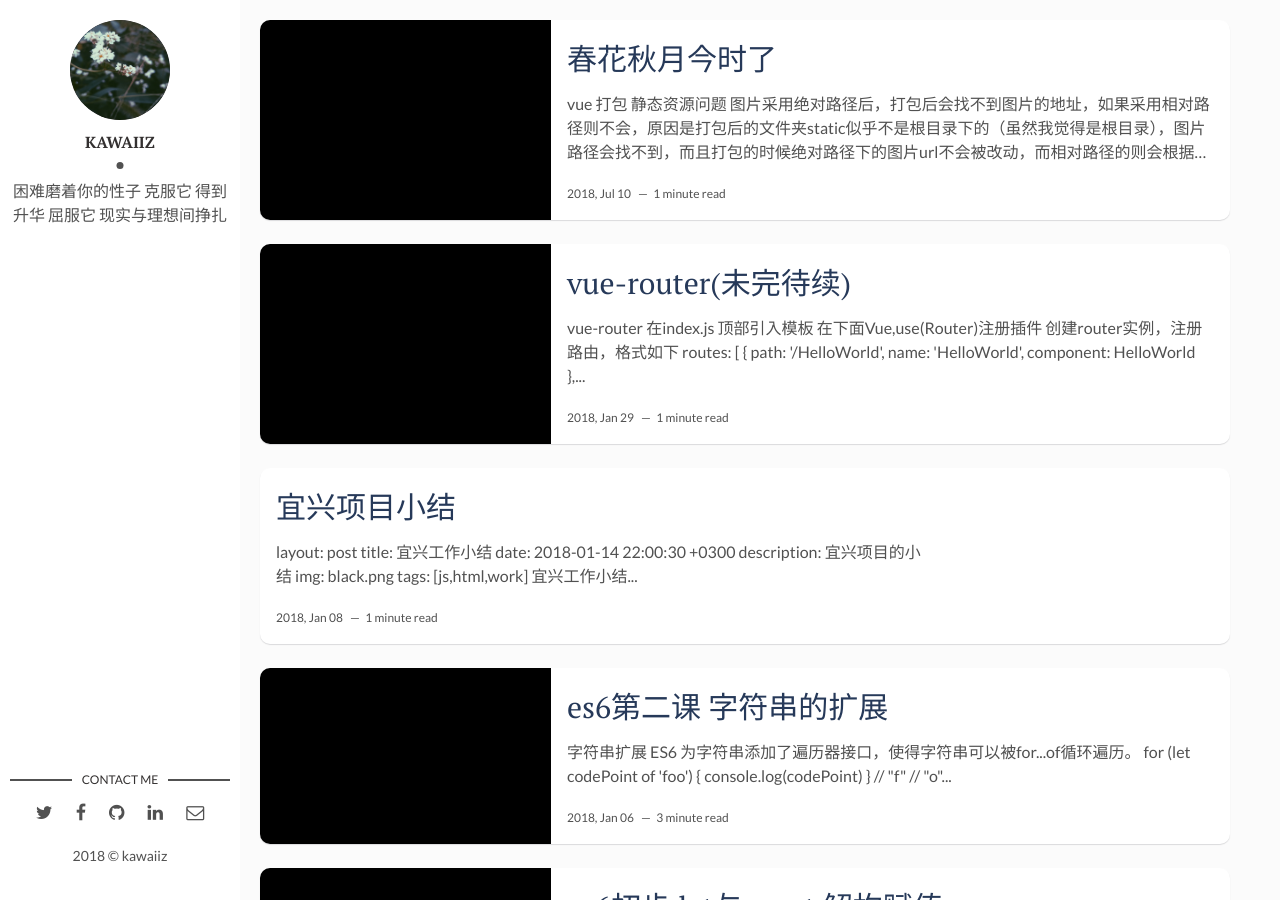
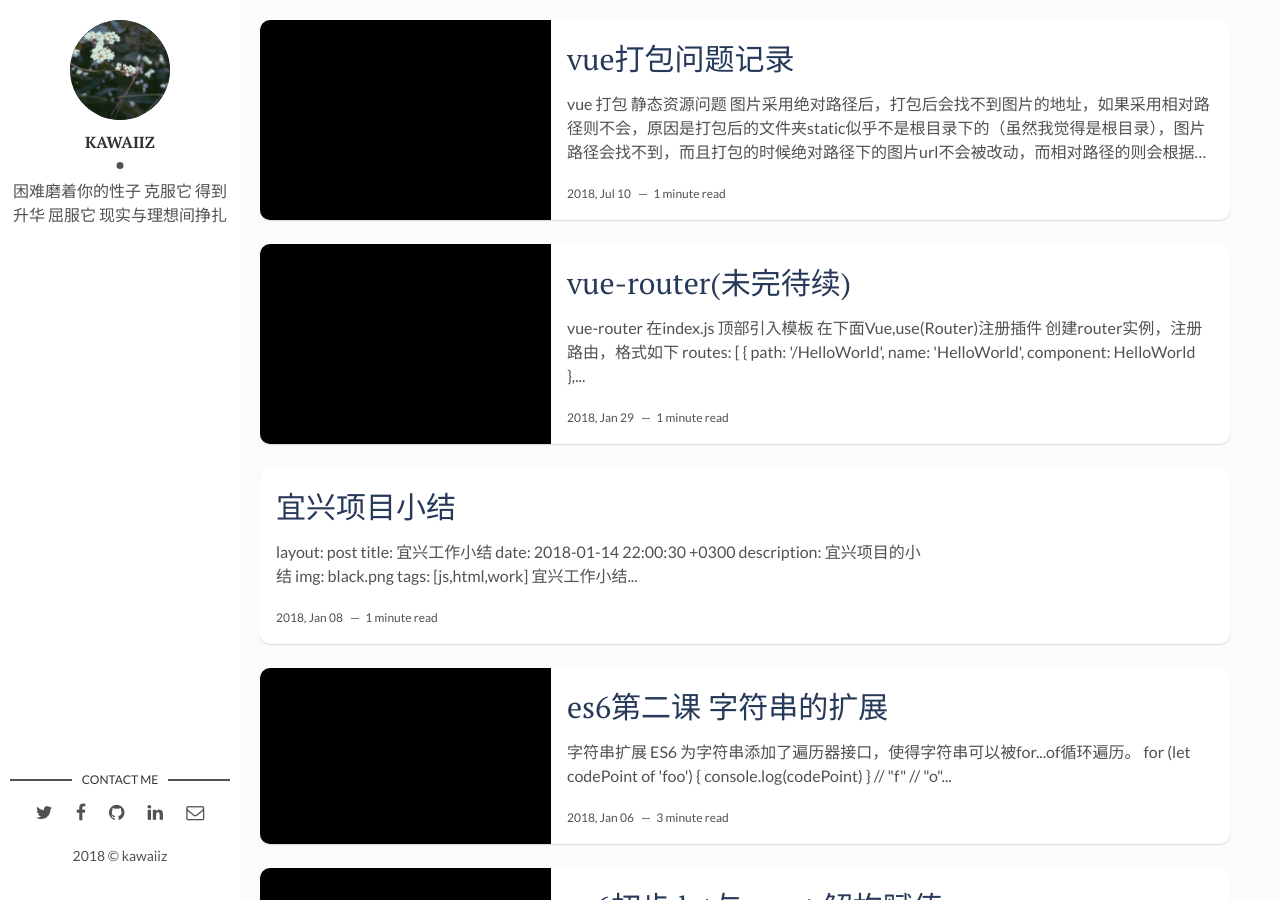
Before and after one commit to mmmml-zhao/mmmml-zhao.github.io, a Jekyll site: the page built from index.html, in a window 1280 px wide and 900 px high. Built offline with Jekyll 4.4.1, drawn with Linux system fonts in a browser that asks for light colours; the list of posts is cut into pages by our own code.

Commit message:
修改vue打包问题标题

```diff
--- a/_posts/2018-07-10-vue打包问题记录.markdown
+++ b/_posts/2018-07-10-vue打包问题记录.markdown
@@ -1,6 +1,6 @@
 ---
 layout: post
-title: 春花秋月今时了
+title: vue打包问题记录
 date: 2018-7-10 11:15:30 +0300
 description: 梦里花落知多少
 img: black.png
```
